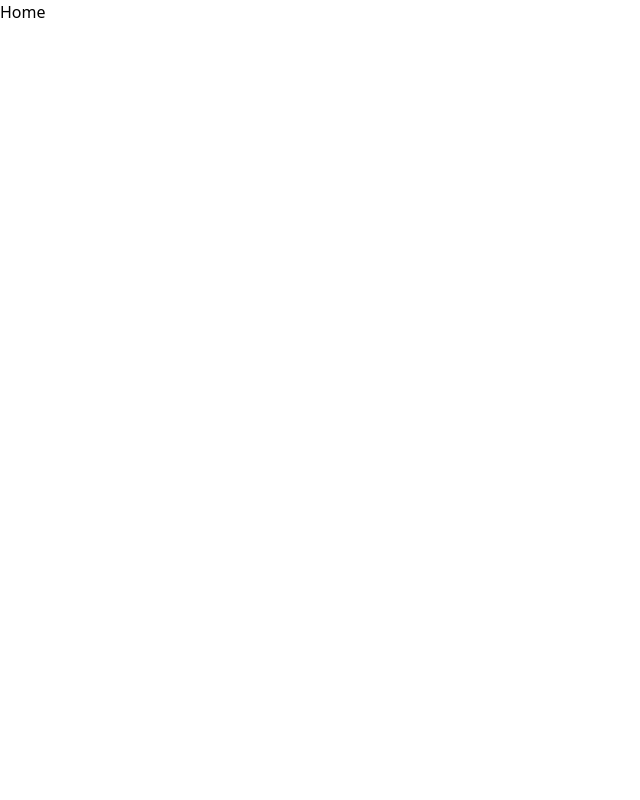
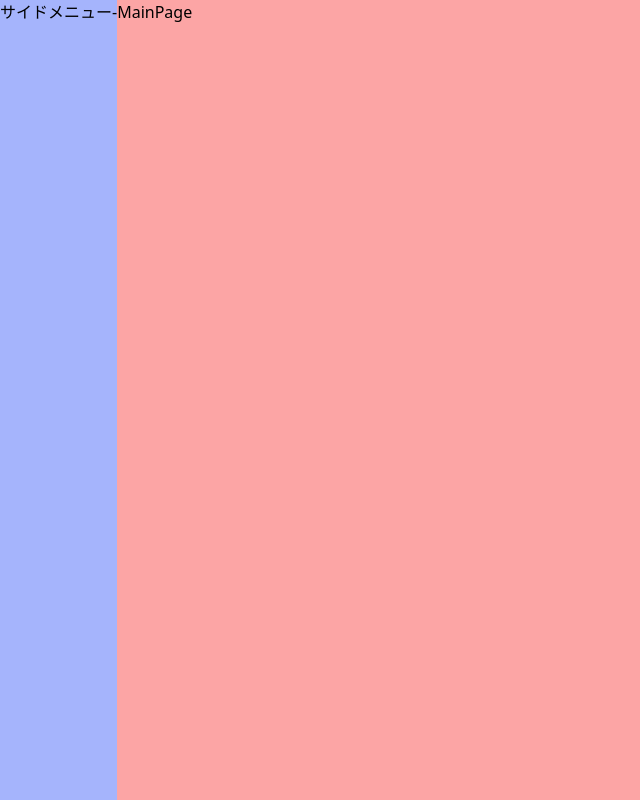
Before and after one commit to fztkm/next_tasks, a Next.js app: page / in a window 1280 px wide. Shown: the whole page, without its empty margins (0-640 px from the left). Built offline with nearby package versions, Linux system fonts and the light colour scheme.

Commit message:
22 共通レイアウトの作成

```diff
--- /dev/null
+++ b/src/app/(main)/layout.tsx
@@ -0,0 +1,16 @@
+import React from 'react'
+
+const MainLayout = ({
+    children,
+  }: Readonly<{
+    children: React.ReactNode;
+  }>) => {
+  return (
+    <div className="flex h-screen">
+        <div className='bg-indigo-300'>サイドメニュー-</div>
+        <div className='bg-red-300 flex-1 overflow-auto'>{children}</div>
+    </div>
+  )
+}
+
+export default MainLayout
--- /dev/null
+++ b/src/app/(main)/page.tsx
@@ -0,0 +1,9 @@
+import React from 'react'
+
+const MainPage = () => {
+  return (
+    <div>MainPage</div>
+  )
+}
+
+export default MainPage
--- a/src/app/layout.tsx
+++ b/src/app/layout.tsx
@@ -14,7 +14,7 @@
 });
 
 export const metadata: Metadata = {
-  title: "Create Next App",
+  title: "Next Tasks",
   description: "Generated by create next app",
 };
 
--- a/src/app/page.tsx
+++ /dev/null
@@ -1,8 +0,0 @@
-
-export default function Home() {
-  return (
-    <div>
-      <h1>Home</h1>
-    </div>
-  );
-}
```
